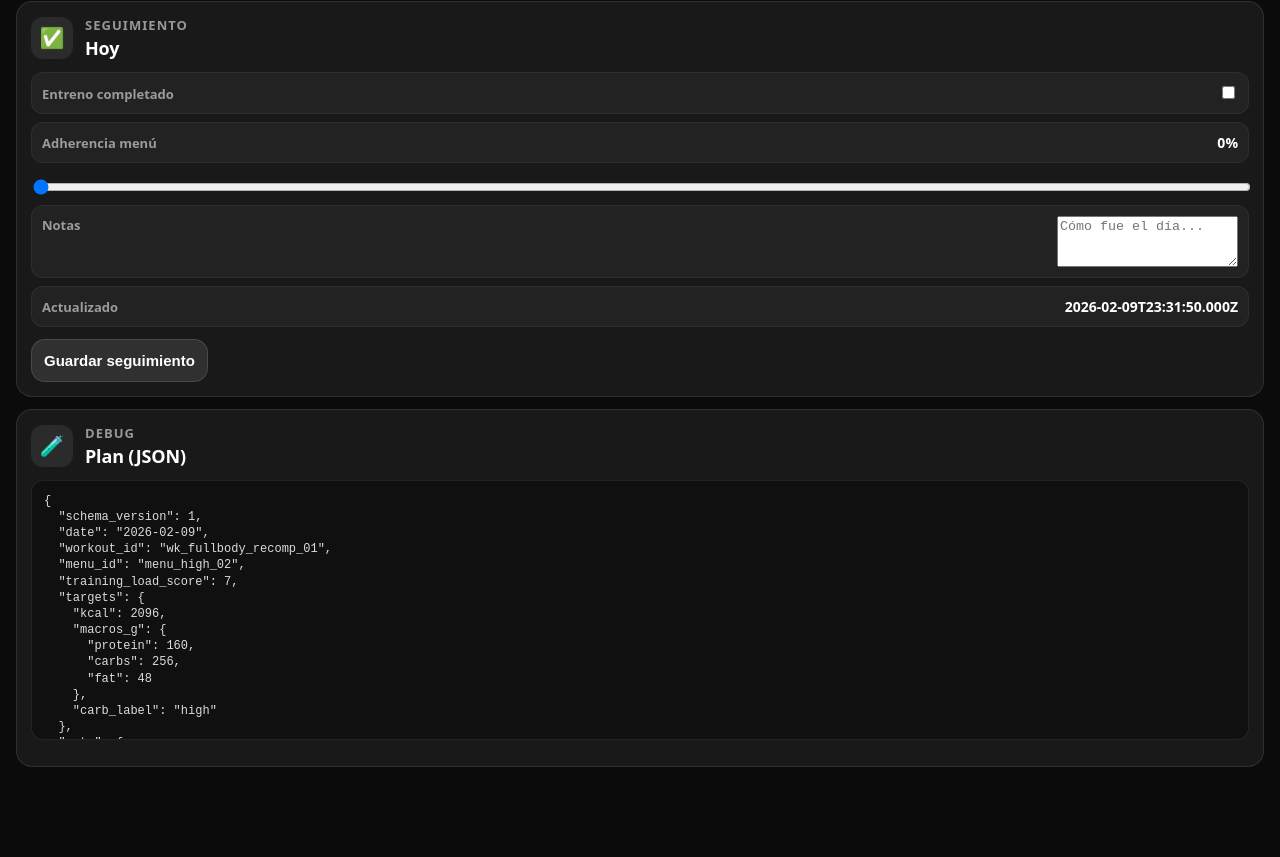
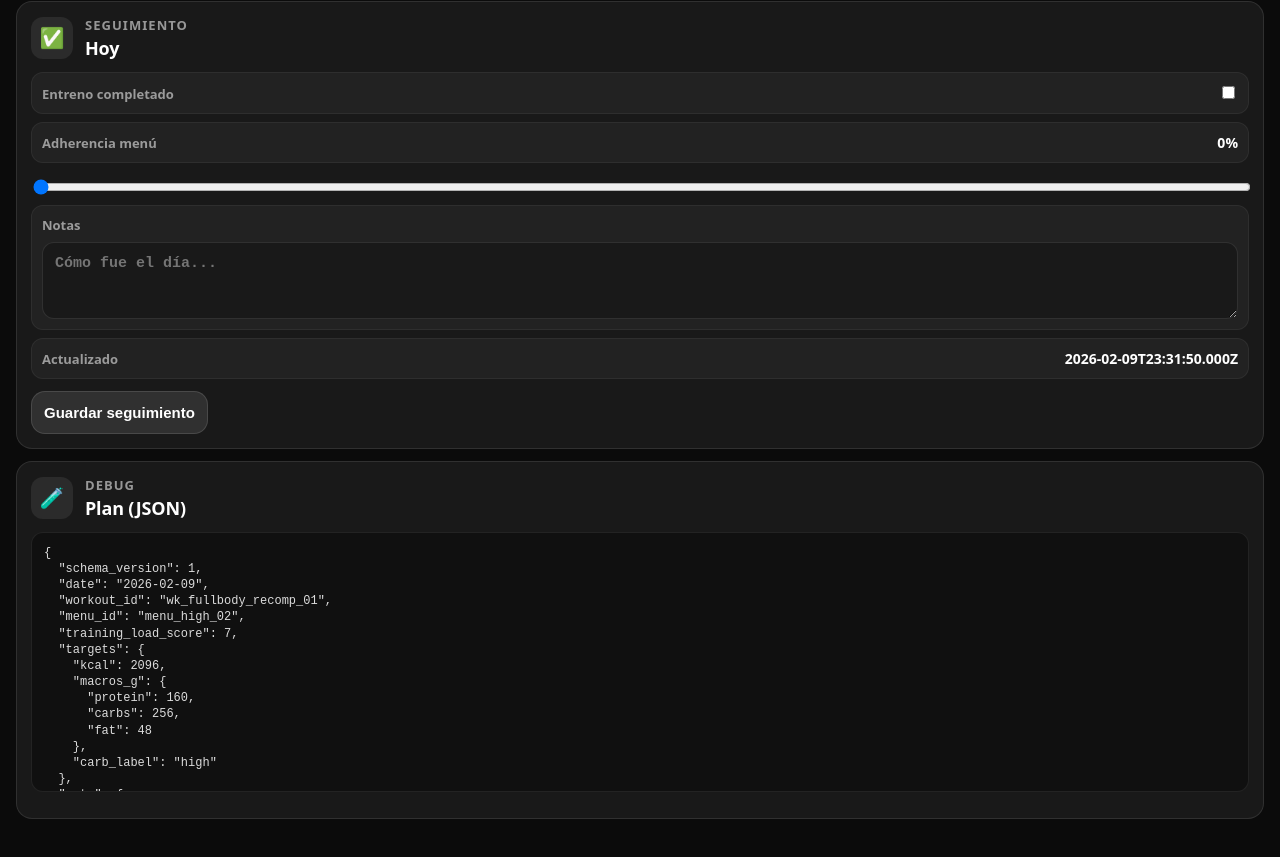
Before and after one commit to canarymed-design/food-train, a website built with Vite: page index.html in a window 1280 px wide. Shown: the part 1004-1861 px from the top of the page. Built offline with nearby package versions, Linux system fonts and the light colour scheme.

Commit message:
Update style.css

```diff
--- a/src/style.css
+++ b/src/style.css
@@ -245,3 +245,20 @@ body {
 }
 .mini-actions{ margin-top: 12px; }
 #fbAdh{ width: 100%; margin-top: 8px; }
+.textarea{
+  width: 100%;
+  border-radius: 12px;
+  border: 1px solid rgba(255,255,255,0.10);
+  background: rgba(0,0,0,0.25);
+  color: rgba(255,255,255,0.92);
+  padding: 12px 12px;
+  font-size: 15px;
+  font-weight: 700;
+  outline: none;
+  resize: vertical;
+}
+.row-col{
+  flex-direction: column;
+  align-items: stretch;
+  gap: 8px;
+}
```
